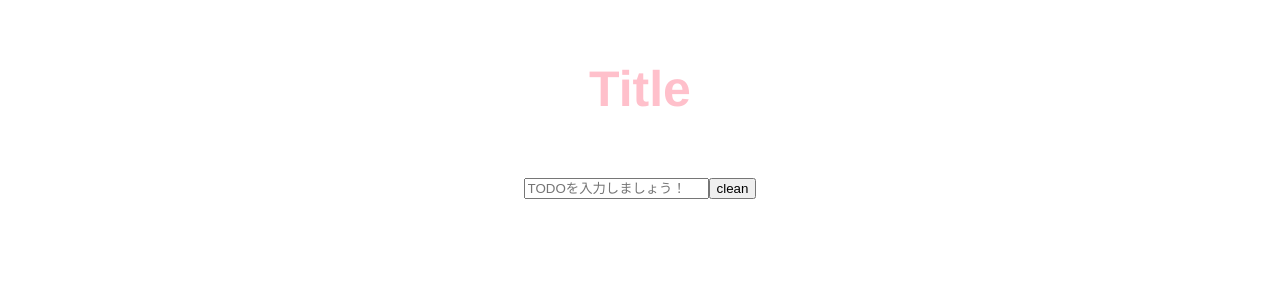
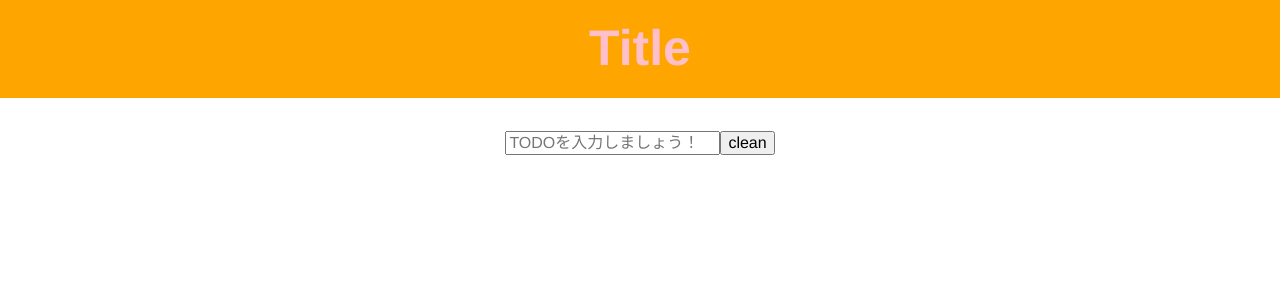
Before and after one commit to takumma/bb-manager, a Vue app: page / in a window 1280 px wide. Shown: the top 300 px of the page. Built offline with nearby package versions, Linux system fonts and the light colour scheme.

Commit message:
headerに背景をつけるなど

```diff
--- a/src/App.vue
+++ b/src/App.vue
@@ -7,6 +7,7 @@
 
 <script>
 import Index from './components/index.vue'
+import 'normalize.css'
 import Header from './components/Header.vue'
 
 export default {
@@ -25,6 +26,5 @@ export default {
   -moz-osx-font-smoothing: grayscale;
   text-align: center;
   color: #2c3e50;
-  margin-top: 60px;
 }
 </style>
--- a/src/components/Header.vue
+++ b/src/components/Header.vue
@@ -10,8 +10,16 @@ export default {
 </script>
 
 <style>
+
+.header{
+  background-color:orange;
+  width:100%;
+}
 h1{
     color:pink;
     font-size:50px;
+    padding:20px;
+    margin-block-start:0px;
 }
+
 </style>
--- a/src/components/index.vue
+++ b/src/components/index.vue
@@ -76,7 +76,7 @@ export default {
     list-style:none;
     padding:20px;
     border:1px black solid;
-    max-width:50%;
+    margin-top:20px;
   }
   .list-complete-enter, .list-complete-leave-to
   /* .list-complete-leave-active for below version 2.1.8 */ {
```
